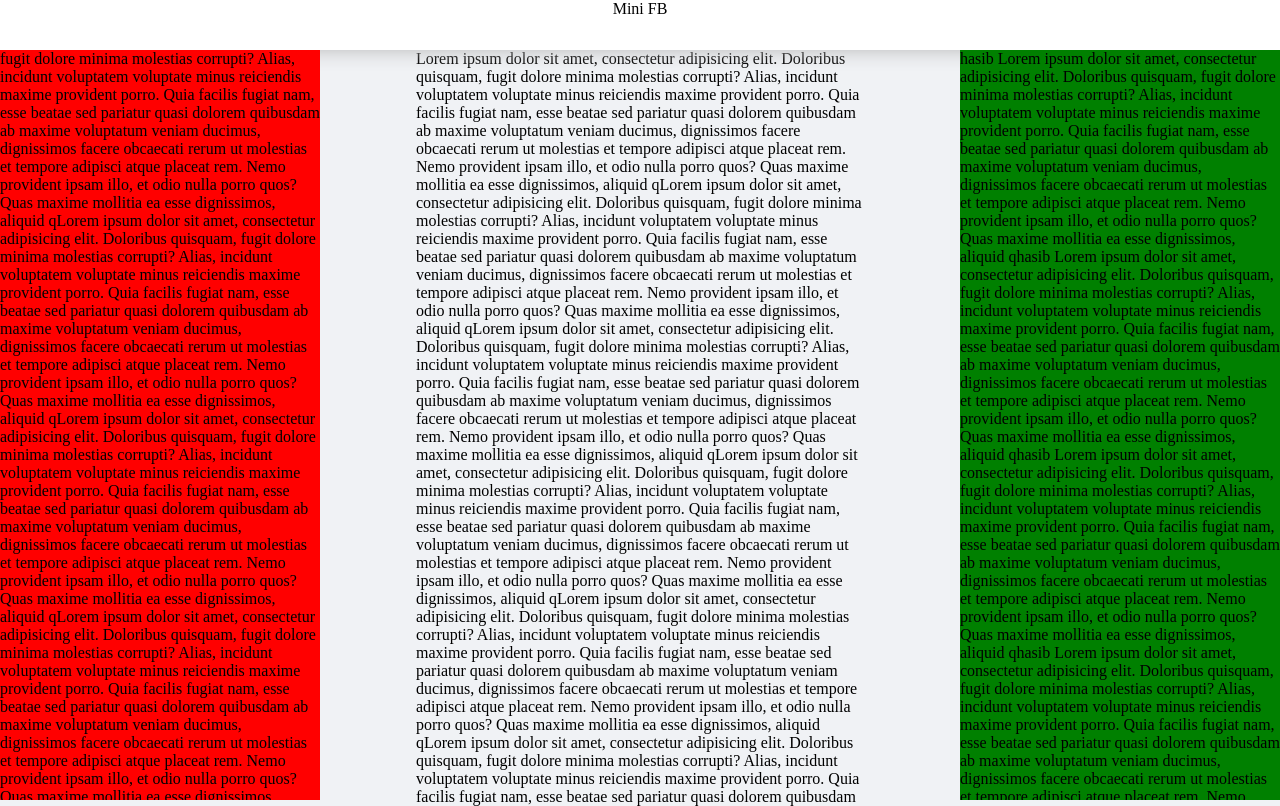
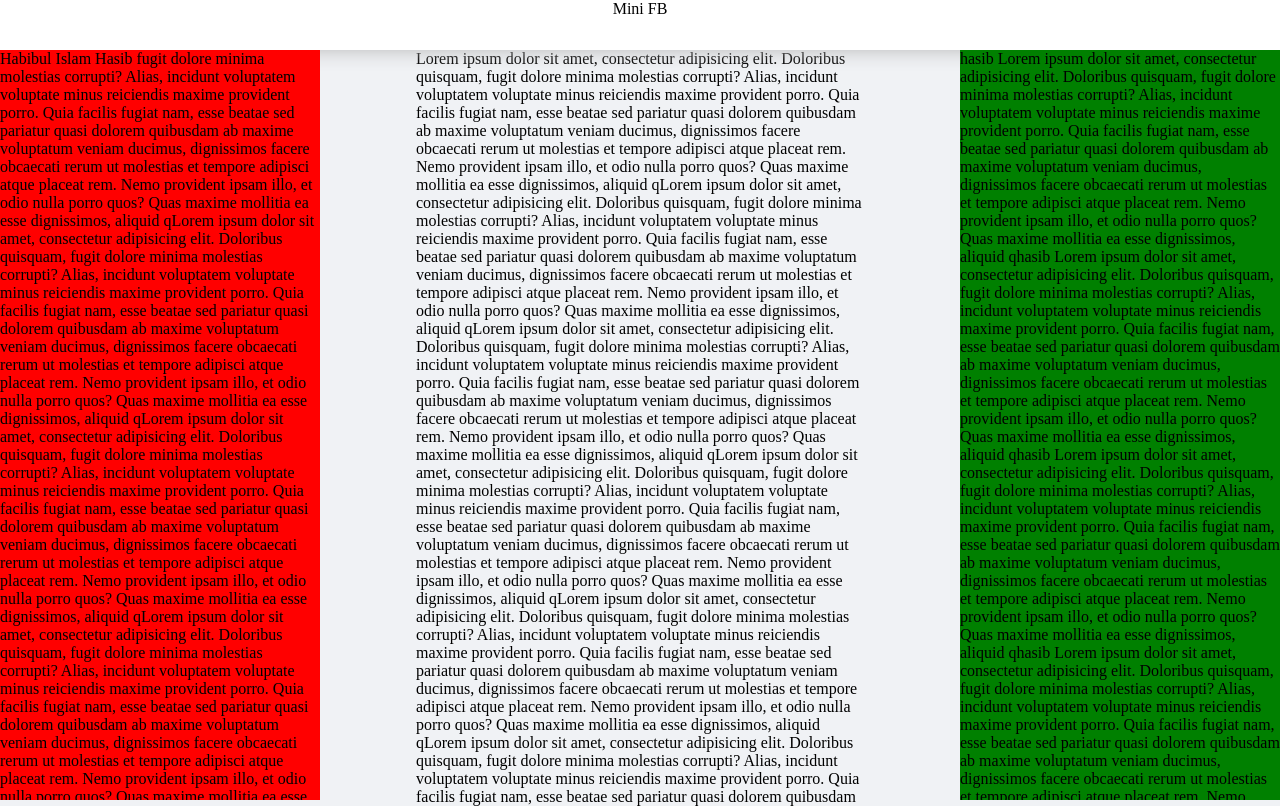
Before and after one commit to hihabib/Mini-FB, a website built with Vite: page index.html in a window 1280 px wide. Shown: the top 806 px of the page. Built offline with nearby package versions, Linux system fonts and the light colour scheme.

Commit message:
something changed

```diff
--- a/index.html
+++ b/index.html
@@ -13,68 +13,69 @@
     </header>
 
     <div class="left-sidebar">
-      fugit dolore minima molestias corrupti? Alias, incidunt voluptatem
-      voluptate minus reiciendis maxime provident porro. Quia facilis fugiat
-      nam, esse beatae sed pariatur quasi dolorem quibusdam ab maxime voluptatum
-      veniam ducimus, dignissimos facere obcaecati rerum ut molestias et tempore
-      adipisci atque placeat rem. Nemo provident ipsam illo, et odio nulla porro
-      quos? Quas maxime mollitia ea esse dignissimos, aliquid qLorem ipsum dolor
-      sit amet, consectetur adipisicing elit. Doloribus quisquam, fugit dolore
-      minima molestias corrupti? Alias, incidunt voluptatem voluptate minus
-      reiciendis maxime provident porro. Quia facilis fugiat nam, esse beatae
-      sed pariatur quasi dolorem quibusdam ab maxime voluptatum veniam ducimus,
-      dignissimos facere obcaecati rerum ut molestias et tempore adipisci atque
-      placeat rem. Nemo provident ipsam illo, et odio nulla porro quos? Quas
-      maxime mollitia ea esse dignissimos, aliquid qLorem ipsum dolor sit amet,
-      consectetur adipisicing elit. Doloribus quisquam, fugit dolore minima
-      molestias corrupti? Alias, incidunt voluptatem voluptate minus reiciendis
-      maxime provident porro. Quia facilis fugiat nam, esse beatae sed pariatur
-      quasi dolorem quibusdam ab maxime voluptatum veniam ducimus, dignissimos
-      facere obcaecati rerum ut molestias et tempore adipisci atque placeat rem.
-      Nemo provident ipsam illo, et odio nulla porro quos? Quas maxime mollitia
-      ea esse dignissimos, aliquid qLorem ipsum dolor sit amet, consectetur
-      adipisicing elit. Doloribus quisquam, fugit dolore minima molestias
-      corrupti? Alias, incidunt voluptatem voluptate minus reiciendis maxime
-      provident porro. Quia facilis fugiat nam, esse beatae sed pariatur quasi
-      dolorem quibusdam ab maxime voluptatum veniam ducimus, dignissimos facere
-      obcaecati rerum ut molestias et tempore adipisci atque placeat rem. Nemo
-      provident ipsam illo, et odio nulla porro quos? Quas maxime mollitia ea
-      esse dignissimos, aliquid qLorem ipsum dolor sit amet, consectetur
-      adipisicing elit. Doloribus quisquam, fugit dolore minima molestias
-      corrupti? Alias, incidunt voluptatem voluptate minus reiciendis maxime
-      provident porro. Quia facilis fugiat nam, esse beatae sed pariatur quasi
-      dolorem quibusdam ab maxime voluptatum veniam ducimus, dignissimos facere
-      obcaecati rerum ut molestias et tempore adipisci atque placeat rem. Nemo
-      provident ipsam illo, et odio nulla porro quos? Quas maxime mollitia ea
-      esse dignissimos, aliquid qLorem ipsum dolor sit amet, consectetur
-      adipisicing elit. Doloribus quisquam, fugit dolore minima molestias
-      corrupti? Alias, incidunt voluptatem voluptate minus reiciendis maxime
-      provident porro. Quia facilis fugiat nam, esse beatae sed pariatur quasi
-      dolorem quibusdam ab maxime voluptatum veniam ducimus, dignissimos facere
-      obcaecati rerum ut molestias et tempore adipisci atque placeat rem. Nemo
-      provident ipsam illo, et odio nulla porro quos? Quas maxime mollitia ea
-      esse dignissimos, aliquid qLorem ipsum dolor sit amet, consectetur
-      adipisicing elit. Doloribus quisquam, fugit dolore minima molestias
-      corrupti? Alias, incidunt voluptatem voluptate minus reiciendis maxime
-      provident porro. Quia facilis fugiat nam, esse beatae sed pariatur quasi
-      dolorem quibusdam ab maxime voluptatum veniam ducimus, dignissimos facere
-      obcaecati rerum ut molestias et tempore adipisci atque placeat rem. Nemo
-      provident ipsam illo, et odio nulla porro quos? Quas maxime mollitia ea
-      esse dignissimos, aliquid qLorem ipsum dolor sit amet, consectetur
-      adipisicing elit. Doloribus quisquam, fugit dolore minima molestias
-      corrupti? Alias, incidunt voluptatem voluptate minus reiciendis maxime
-      provident porro. Quia facilis fugiat nam, esse beatae sed pariatur quasi
-      dolorem quibusdam ab maxime voluptatum veniam ducimus, dignissimos facere
-      obcaecati rerum ut molestias et tempore adipisci atque placeat rem. Nemo
-      provident ipsam illo, et odio nulla porro quos? Quas maxime mollitia ea
-      esse dignissimos, aliquid qLorem ipsum dolor sit amet, consectetur
-      adipisicing elit. Doloribus quisquam, fugit dolore minima molestias
-      corrupti? Alias, incidunt voluptatem voluptate minus reiciendis maxime
-      provident porro. Quia facilis fugiat nam, esse beatae sed pariatur quasi
-      dolorem quibusdam ab maxime voluptatum veniam ducimus, dignissimos facere
-      obcaecati rerum ut molestias et tempore adipisci atque placeat rem. Nemo
-      provident ipsam illo, et odio nulla porro quos? Quas maxime mollitia ea
-      esse dignissimos, aliquid q Arafat
+      Habibul Islam Hasib fugit dolore minima molestias corrupti? Alias,
+      incidunt voluptatem voluptate minus reiciendis maxime provident porro.
+      Quia facilis fugiat nam, esse beatae sed pariatur quasi dolorem quibusdam
+      ab maxime voluptatum veniam ducimus, dignissimos facere obcaecati rerum ut
+      molestias et tempore adipisci atque placeat rem. Nemo provident ipsam
+      illo, et odio nulla porro quos? Quas maxime mollitia ea esse dignissimos,
+      aliquid qLorem ipsum dolor sit amet, consectetur adipisicing elit.
+      Doloribus quisquam, fugit dolore minima molestias corrupti? Alias,
+      incidunt voluptatem voluptate minus reiciendis maxime provident porro.
+      Quia facilis fugiat nam, esse beatae sed pariatur quasi dolorem quibusdam
+      ab maxime voluptatum veniam ducimus, dignissimos facere obcaecati rerum ut
+      molestias et tempore adipisci atque placeat rem. Nemo provident ipsam
+      illo, et odio nulla porro quos? Quas maxime mollitia ea esse dignissimos,
+      aliquid qLorem ipsum dolor sit amet, consectetur adipisicing elit.
+      Doloribus quisquam, fugit dolore minima molestias corrupti? Alias,
+      incidunt voluptatem voluptate minus reiciendis maxime provident porro.
+      Quia facilis fugiat nam, esse beatae sed pariatur quasi dolorem quibusdam
+      ab maxime voluptatum veniam ducimus, dignissimos facere obcaecati rerum ut
+      molestias et tempore adipisci atque placeat rem. Nemo provident ipsam
+      illo, et odio nulla porro quos? Quas maxime mollitia ea esse dignissimos,
+      aliquid qLorem ipsum dolor sit amet, consectetur adipisicing elit.
+      Doloribus quisquam, fugit dolore minima molestias corrupti? Alias,
+      incidunt voluptatem voluptate minus reiciendis maxime provident porro.
+      Quia facilis fugiat nam, esse beatae sed pariatur quasi dolorem quibusdam
+      ab maxime voluptatum veniam ducimus, dignissimos facere obcaecati rerum ut
+      molestias et tempore adipisci atque placeat rem. Nemo provident ipsam
+      illo, et odio nulla porro quos? Quas maxime mollitia ea esse dignissimos,
+      aliquid qLorem ipsum dolor sit amet, consectetur adipisicing elit.
+      Doloribus quisquam, fugit dolore minima molestias corrupti? Alias,
+      incidunt voluptatem voluptate minus reiciendis maxime provident porro.
+      Quia facilis fugiat nam, esse beatae sed pariatur quasi dolorem quibusdam
+      ab maxime voluptatum veniam ducimus, dignissimos facere obcaecati rerum ut
+      molestias et tempore adipisci atque placeat rem. Nemo provident ipsam
+      illo, et odio nulla porro quos? Quas maxime mollitia ea esse dignissimos,
+      aliquid qLorem ipsum dolor sit amet, consectetur adipisicing elit.
+      Doloribus quisquam, fugit dolore minima molestias corrupti? Alias,
+      incidunt voluptatem voluptate minus reiciendis maxime provident porro.
+      Quia facilis fugiat nam, esse beatae sed pariatur quasi dolorem quibusdam
+      ab maxime voluptatum veniam ducimus, dignissimos facere obcaecati rerum ut
+      molestias et tempore adipisci atque placeat rem. Nemo provident ipsam
+      illo, et odio nulla porro quos? Quas maxime mollitia ea esse dignissimos,
+      aliquid qLorem ipsum dolor sit amet, consectetur adipisicing elit.
+      Doloribus quisquam, fugit dolore minima molestias corrupti? Alias,
+      incidunt voluptatem voluptate minus reiciendis maxime provident porro.
+      Quia facilis fugiat nam, esse beatae sed pariatur quasi dolorem quibusdam
+      ab maxime voluptatum veniam ducimus, dignissimos facere obcaecati rerum ut
+      molestias et tempore adipisci atque placeat rem. Nemo provident ipsam
+      illo, et odio nulla porro quos? Quas maxime mollitia ea esse dignissimos,
+      aliquid qLorem ipsum dolor sit amet, consectetur adipisicing elit.
+      Doloribus quisquam, fugit dolore minima molestias corrupti? Alias,
+      incidunt voluptatem voluptate minus reiciendis maxime provident porro.
+      Quia facilis fugiat nam, esse beatae sed pariatur quasi dolorem quibusdam
+      ab maxime voluptatum veniam ducimus, dignissimos facere obcaecati rerum ut
+      molestias et tempore adipisci atque placeat rem. Nemo provident ipsam
+      illo, et odio nulla porro quos? Quas maxime mollitia ea esse dignissimos,
+      aliquid qLorem ipsum dolor sit amet, consectetur adipisicing elit.
+      Doloribus quisquam, fugit dolore minima molestias corrupti? Alias,
+      incidunt voluptatem voluptate minus reiciendis maxime provident porro.
+      Quia facilis fugiat nam, esse beatae sed pariatur quasi dolorem quibusdam
+      ab maxime voluptatum veniam ducimus, dignissimos facere obcaecati rerum ut
+      molestias et tempore adipisci atque placeat rem. Nemo provident ipsam
+      illo, et odio nulla porro quos? Quas maxime mollitia ea esse dignissimos,
+      aliquid q Arafat
     </div>
 
     <div class="main-container">
```
